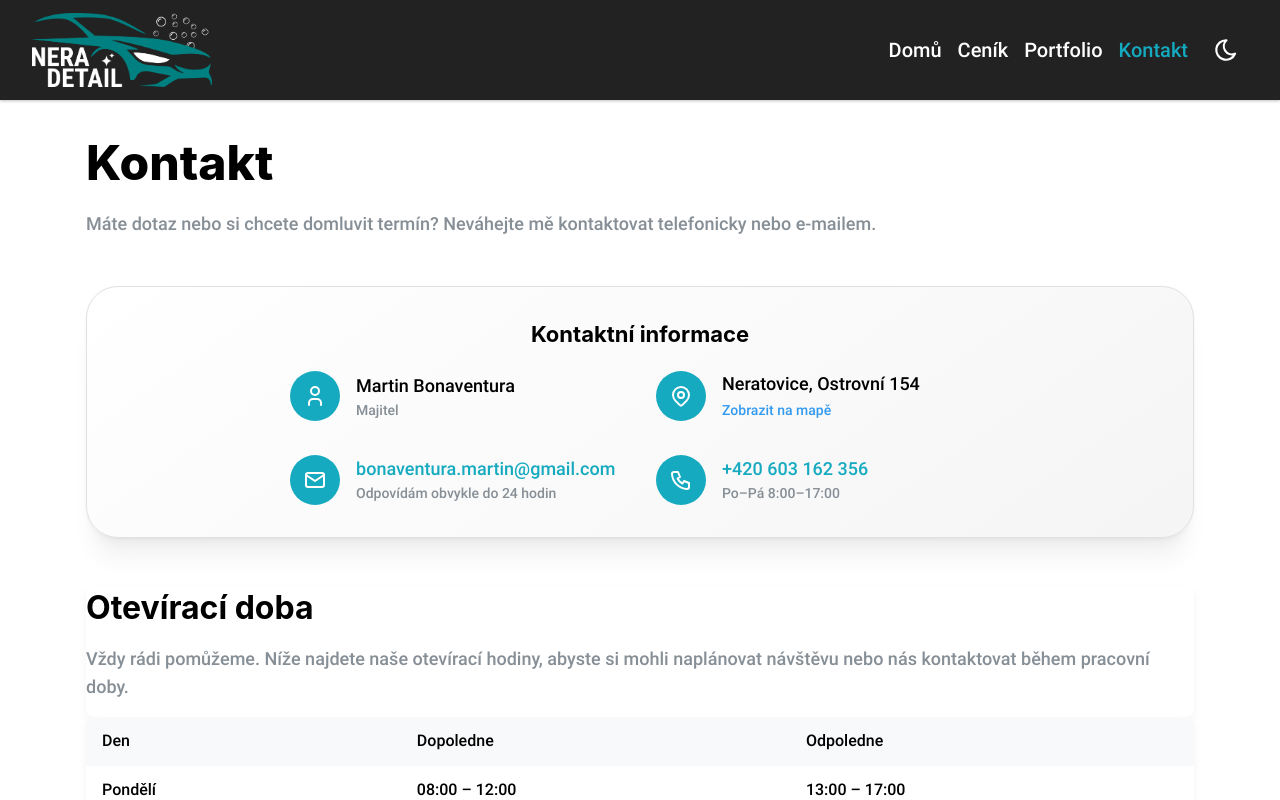
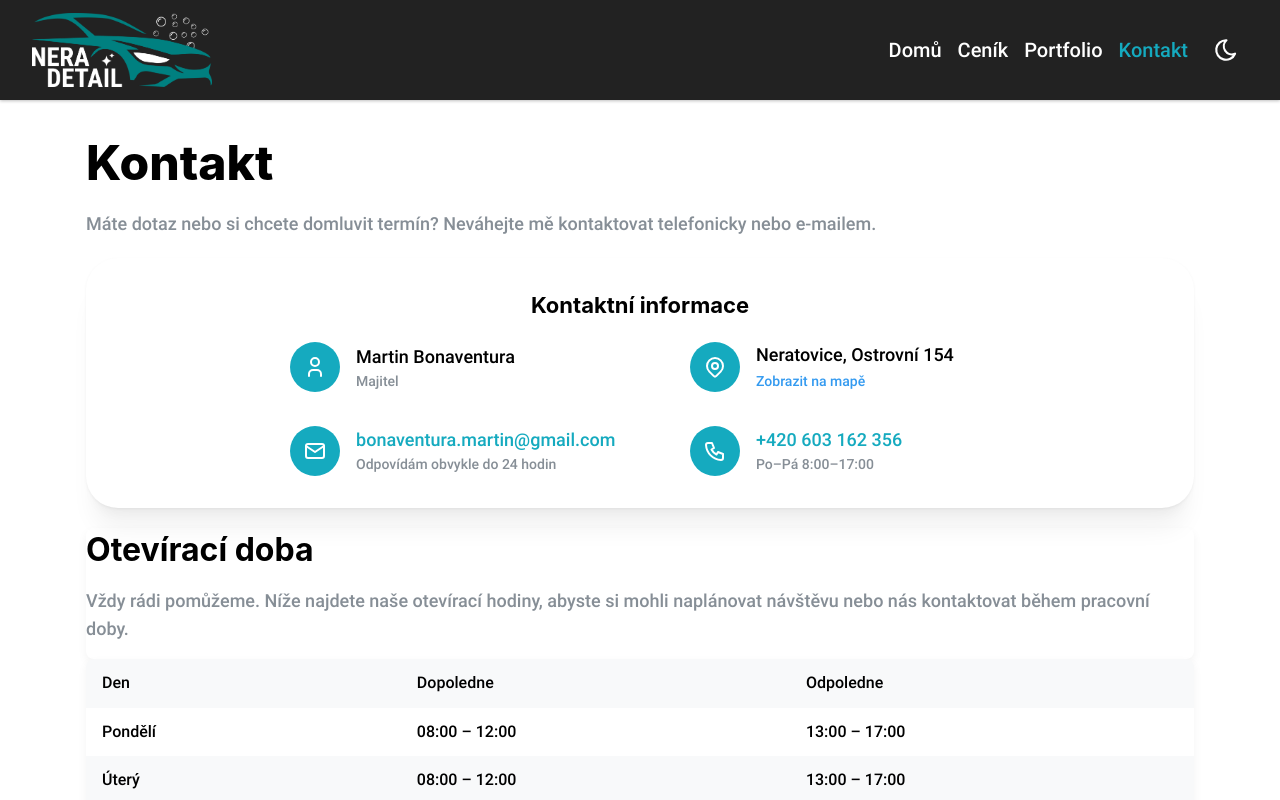
Before and after one commit to adamblahout/neradetail, a React (Vite) app in the folder neradetail/: page /contact in a window 1280 px wide. Shown: the top 800 px of the page. Built offline with nearby package versions, Linux system fonts and the light colour scheme.

Commit message:
fix contacts

```diff
--- a/neradetail/src/pages/contact/Contact.tsx
+++ b/neradetail/src/pages/contact/Contact.tsx
@@ -14,6 +14,7 @@ import {
   useMantineTheme,
   useMantineColorScheme,
   SimpleGrid,
+  Center,
 } from "@mantine/core";
 import { IconUser, IconMapPin, IconMail, IconPhone } from "@tabler/icons-react";
 import { useRef } from "react";
@@ -60,7 +61,7 @@ function Contact() {
 
   return (
     <Container size="lg" pt="xl">
-      <Stack align="left" mb="3rem">
+      <Stack align="left" mb="lg">
         <Title order={1} fz="3rem" fw={800}>
           Kontakt
         </Title>
@@ -70,27 +71,15 @@ function Contact() {
         </Text>
       </Stack>
 
-      <Card
-        shadow="lg"
-        radius="xl"
-        p="xl"
-        withBorder
-        mb="3rem"
-        style={{
-          background:
-            colorScheme === "dark"
-              ? "linear-gradient(145deg, rgba(30,30,30,1) 0%, rgba(45,45,45,1) 100%)"
-              : "linear-gradient(145deg, rgba(255,255,255,1) 0%, rgba(245,245,245,1) 100%)",
-          transition: "all 0.3s ease",
-        }}
-      >
-        <Stack align="center" gap="lg">
+      <Card shadow="lg" radius="xl" p="xl" mb="lg">
+        <Center>
+          <Stack align="center" gap="lg" justify="center">
             <Title order={3} ta="center" fw={700}>
               Kontaktní informace
             </Title>
             <SimpleGrid
               cols={{ xs: 1, sm: 2 }}
-            spacing="xl"
+              spacing="100"
               verticalSpacing="xl"
               style={{ width: "100%", maxWidth: 700 }}
             >
@@ -164,6 +153,7 @@ function Contact() {
               </Group>
             </SimpleGrid>
           </Stack>
+        </Center>
       </Card>
 
       <Box
```
Lines whose indentation alone changed are shown as unchanged.
